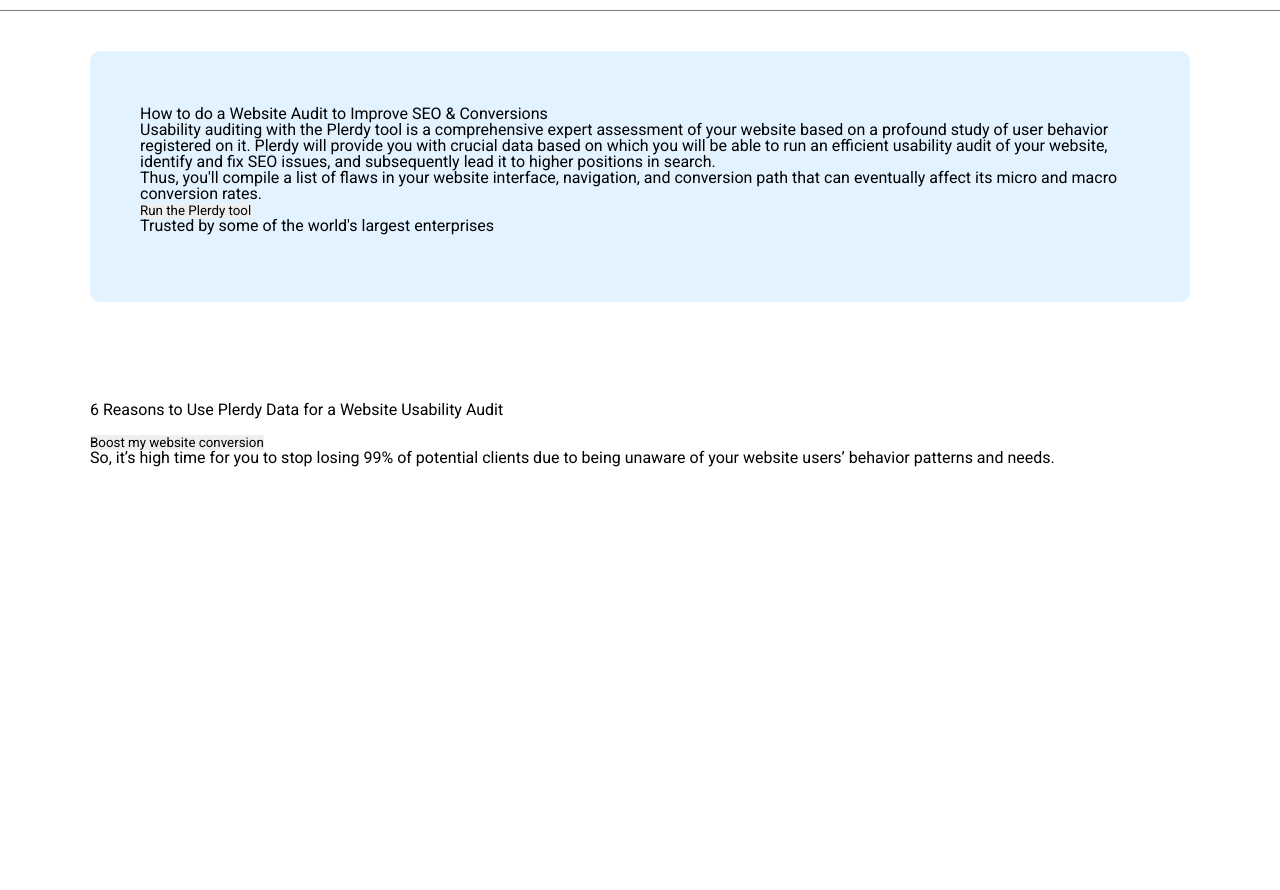
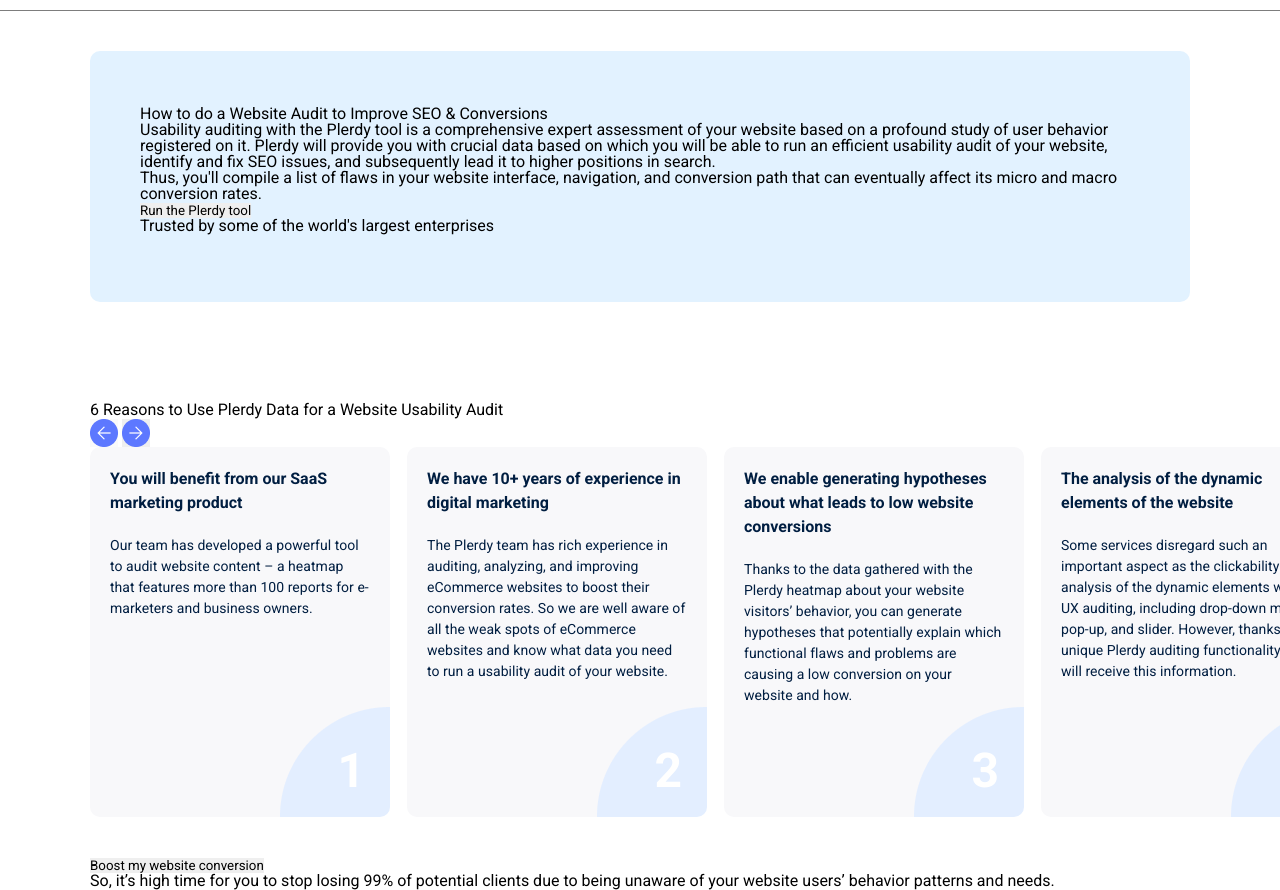
Before and after one commit to TetianaChykalova/plerdy-test, a plain HTML site: page index.html in a window 1280 px wide. Shown: the part 69-959 px from the top of the page. Before the commit the page ends 920 px from the top, so only its background shows below. Drawn offline with nearby package versions, Linux system fonts and the light colour scheme.

Commit message:
added swiper

```diff
--- /dev/null
+++ b/css/swiper.css
@@ -0,0 +1,43 @@
+.swiper {
+    width: 100%;
+    height: 410px;
+}
+.swiper-container {
+    overflow: auto;
+}
+.slider-wrap {
+    width: 100%;
+}
+.swiper-slide {
+    width: 300px;
+    min-width: 300px;
+    height: 370px;
+    border-radius: 10px;
+    font-size: 50px;
+    background: #F8F8FA url('/img/icons/ellipse.png') bottom right no-repeat;
+    padding: 20px;
+    position: relative;
+}
+.swiper-slide h3 {
+    font-weight: 700;
+    font-size: 16px;
+    line-height: 150%;
+    color: #001E41;
+    margin: 0 0 20px 0;
+}
+.swiper-slide p {
+    font-weight: 400;
+    font-size: 14px;
+    line-height: 150%;
+    letter-spacing: 0.0025em;
+    color: #001E41;
+}
+.swiper-slide span {
+    font-weight: 900;
+    font-size: 48px;
+    line-height: 130%;
+    color: #FFFFFF;
+    position: absolute;
+    bottom: 15px;
+    right: 25px;
+}
--- a/index.html
+++ b/index.html
@@ -5,12 +5,19 @@
     <meta name="viewport"
           content="width=device-width, user-scalable=no, initial-scale=1.0, maximum-scale=1.0, minimum-scale=1.0">
 
+    <link
+            rel="stylesheet"
+            href="https://cdn.jsdelivr.net/npm/swiper@8/swiper-bundle.min.css"
+    />
+    <link rel="stylesheet" href="css/swiper.css">
     <link rel="stylesheet" href="css/style.css">
+
     <link rel="preconnect" href="https://fonts.googleapis.com">
     <link rel="preconnect" href="https://fonts.gstatic.com" crossorigin>
     <link href="https://fonts.googleapis.com/css2?family=Roboto:wght@400;500;700&display=swap" rel="stylesheet">
 
-    <title>Title</title>
+    <link rel="shortcut icon" href="img/logo.ico">
+    <title>Plerdy</title>
 </head>
 <body>
 
@@ -110,21 +117,96 @@
                     </h2>
                 </div>
                 <div class="reasons__arrow">
-                    <button>
-                        <img src="" alt="">
+                    <button class="button-prev">
+                        <img src="img/icons/arrow-left.png" alt="">
                     </button>
-                    <button>
-                        <img src="" alt="">
+                    <button class="button-next">
+                        <img src="img/icons/arrow-right.png" alt="">
                     </button>
                 </div>
             </div>
             <div class="reason__content">
-                <div></div>
-                <div></div>
-                <div></div>
-                <div></div>
-                <div></div>
-                <div></div>
+                <div class="swiper">
+
+                    <div class="swiper-wrapper">
+
+                        <div class="swiper-slide">
+                            <h3>
+                                You will benefit from our SaaS marketing product
+                            </h3>
+                            <p>
+                                Our team has developed a powerful tool to audit website content – a heatmap that
+                                features more than 100 reports for e-marketers and business owners.
+                            </p>
+                            <span>1</span>
+                        </div>
+
+                        <div class="swiper-slide">
+                            <h3>
+                                We have 10+ years of experience in digital marketing
+                            </h3>
+                            <p>
+                                The Plerdy team has rich experience in auditing, analyzing, and improving eCommerce
+                                websites to boost their conversion rates. So we are well aware of all the weak spots of
+                                eCommerce websites and know what data you need to run a usability audit of your website.
+                            </p>
+                            <span>2</span>
+                        </div>
+
+                        <div class="swiper-slide">
+                            <h3>
+                                We enable generating hypotheses about what leads to low website conversions
+                            </h3>
+                            <p>
+                                Thanks to the data gathered with the Plerdy heatmap about your website visitors’
+                                behavior, you can generate hypotheses that potentially explain which functional flaws
+                                and problems are causing a low conversion on your website and how.
+                            </p>
+                            <span>3</span>
+                        </div>
+
+                        <div class="swiper-slide">
+                            <h3>
+                                The analysis of the dynamic elements of the website
+                            </h3>
+                            <p>
+                                Some services disregard such an important aspect as the clickability analysis of the
+                                dynamic elements when UX auditing, including drop-down menu, pop-up, and slider. However,
+                                thanks to the unique Plerdy auditing functionality, you will receive this information.
+                            </p>
+                            <span>4</span>
+                        </div>
+
+                        <div class="swiper-slide">
+                            <h3>
+                                The analysis of both the desktop and mobile versions of the website
+                            </h3>
+                            <p>
+                                In some areas, websites generate more than 60% of the traffic from their mobile versions,
+                                so it would be unwise not to audit the behavior of mobile users. With the Plerdy heatmap,
+                                you can run a UX auditing analysis separately for the desktop and mobile versions of your
+                                website.
+                            </p>
+                            <span>5</span>
+                        </div>
+
+                        <div class="swiper-slide">
+                            <h3>
+                                We have 10+ years of experience in digital marketing
+                            </h3>
+                            <p>
+                                The Plerdy team has rich experience in auditing, analyzing, and improving eCommerce
+                                websites to boost their conversion rates. So we are well aware of all the weak spots of
+                                eCommerce websites and know what data you need to run a usability audit of your website.
+                            </p>
+                            <span>6</span>
+                        </div>
+
+                    </div>
+
+                    <div class="swiper-pagination"></div>
+
+                </div>
             </div>
             <div class="reason__foot">
                 <button>
@@ -140,6 +222,9 @@
     </main>
 </div>
 
+
+<script src="https://cdn.jsdelivr.net/npm/swiper@8/swiper-bundle.min.js"></script>
+<script src="js/swiper.js"></script>
 <script src="js/script.js"></script>
 
 </body>
--- a/js/script.js
+++ b/js/script.js
@@ -4,3 +4,7 @@
 burgerLine.addEventListener('click', function () {
     burgerContent.classList.toggle('active')
 })
+
+document.querySelector('.swiper-button-prev').addEventListener('click', function () {
+    console.log('click')
+})
--- /dev/null
+++ b/js/swiper.js
@@ -0,0 +1,45 @@
+new Swiper('.swiper', {
+
+    direction: 'horizontal',
+    loop: false,
+
+    pagination: {
+        el: '.swiper-pagination',
+        clickable: true,
+    },
+
+    navigation: {
+        nextEl: '.button-next',
+        prevEl: '.button-prev',
+    },
+
+    simulateTouch: false,
+
+    mousewheel: {
+        sensitivity: 1,
+    },
+
+    // slidesPerView: 'auto',
+    watchOverflow: true,
+
+    spaceBetween: 17,
+
+    freeMode: true,
+
+    breakpoints: {
+        320: {
+            slidesPerView: 1,
+        },
+        480: {
+            slidesPerView: 3,
+        },
+        992: {
+            slidesPerView: 'auto',
+            pagination: {
+                el: '.pagination',
+                clickable: false,
+            },
+        },
+    },
+
+});
```
Also changed, not shown: swider.html (added, +45 -0 lines), img/icons/ellipse.png (added), img/logo.ico (added).
